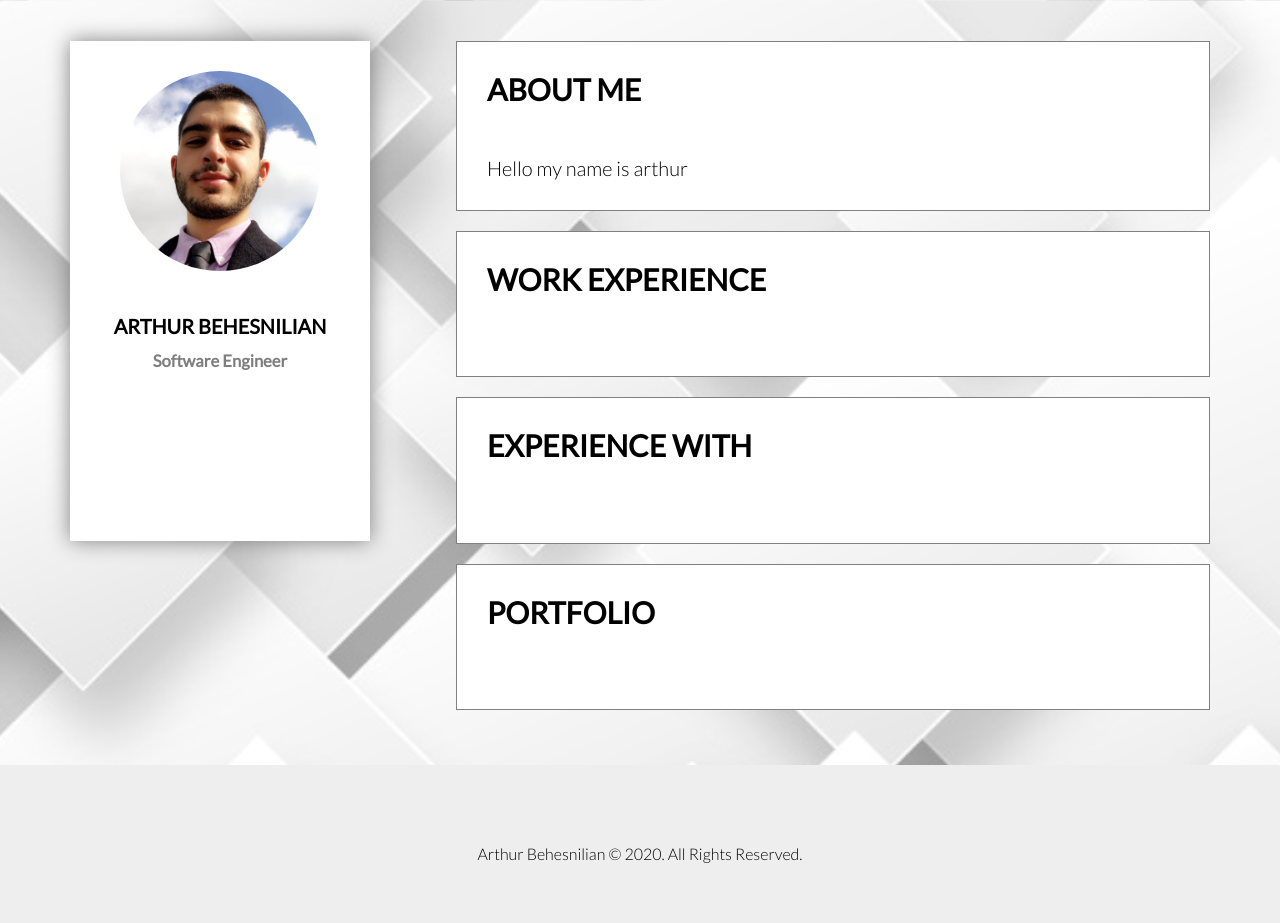
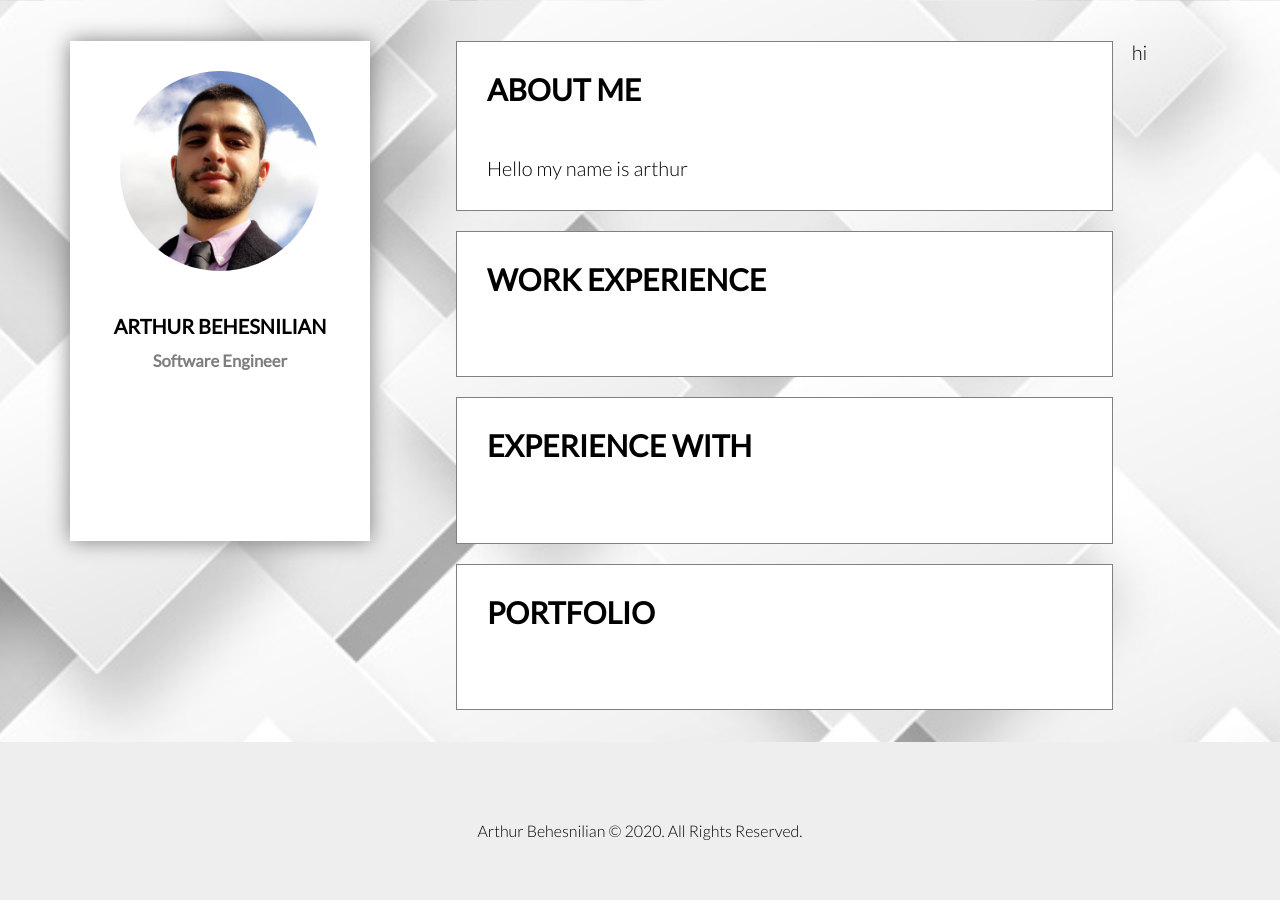
Before and after one commit to Arthur-IO/Personal-Website-Behes.dev-, a website built with webpack: page src/index.html in a window 1280 px wide. After the commit the page ends 900 px from the top, so only its background shows below. Built offline with nearby package versions, Linux system fonts and the light colour scheme.

Commit message:
Fixed sticky on the right

```diff
--- a/src/index.html
+++ b/src/index.html
@@ -39,9 +39,10 @@
         -->
         </header>
 
+
         <div class="body-container">
             <div class="row">
-                <div class="col span-1-of-3">
+                <div class="col span-4-of-12">
 
                     <div class="personal-bio-container">
                         <img src="css/img/personal.jpg" class="personal-img"/>
@@ -53,10 +54,9 @@
 
                     </div>
 
-
                 </div>
 
-                <div class="col span-2-of-3">
+                <div class="col span-7-of-12">
 
                     <div class="content-container" style="margin: 0px">
                         <div class="content-header">
@@ -66,6 +66,8 @@
                             <p>Hello my name is arthur</p>
                         </div>
                     </div>
+
+
 
                     <div class="content-container">
                             <div class="content-header">
@@ -96,11 +98,12 @@
 
                 </div>
 
-                <div class="col span-3-of-3">
-
+                <div class="col span-1-of-12 sticky">
+                    hi
                 </div>
 
             </div>
+
         </div>
 
 
```
Also changed, not shown: dist/css/style.css, 2 other files.
